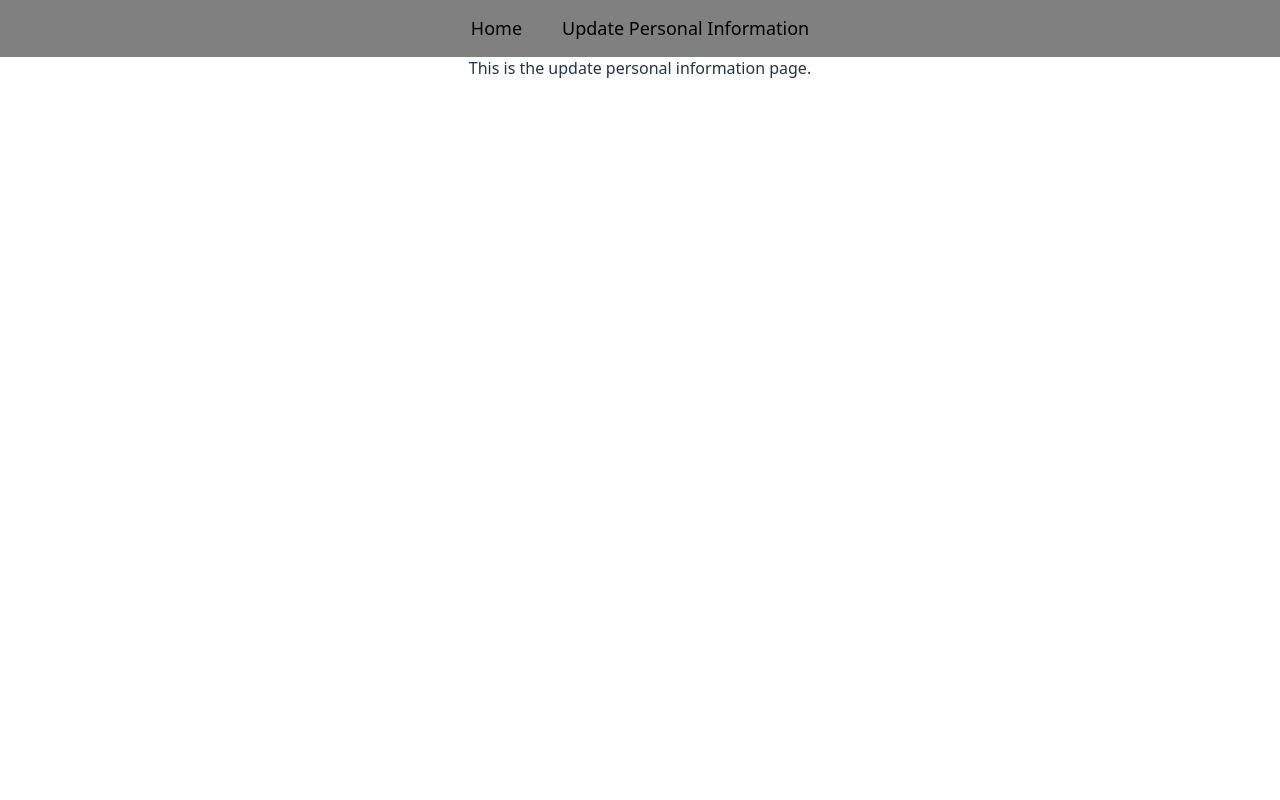
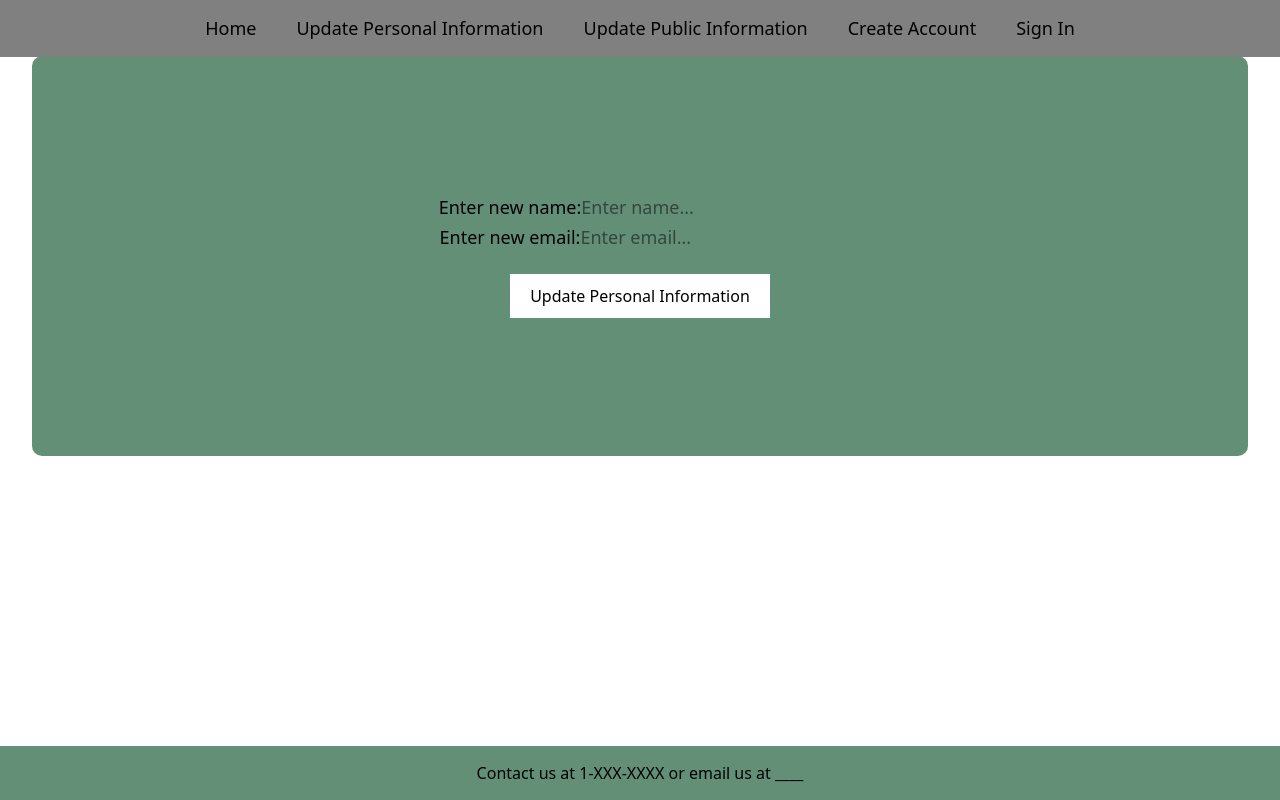
Before and after one commit to Indigenous1151/Qurio, a React app in the folder Frontend/: page /UpdatePersonalInformation in a window 1280 px wide. Built offline with nearby package versions, Linux system fonts and the light colour scheme; no server answers; the HTML template or start-up script is replaced by a standard one.

Commit message:
Updating missing file

```diff
--- a/Frontend/src/components/navbar.tsx
+++ b/Frontend/src/components/navbar.tsx
@@ -10,6 +10,9 @@ export const Navbar = () => {
             <ul>
                 <li><Link to="/">Home</Link></li>
                 <li><Link to="/UpdatePersonalInformation">Update Personal Information</Link></li>
+                <li><Link to="/UpdatePublicInformation">Update Public Information</Link></li>
+                <li><Link to="/create-account">Create Account</Link></li>
+                <li><Link to="/sign-in">Sign In</Link></li>
             </ul>
         </div>
       </div>
--- a/Frontend/src/pages/UpdatePersonalInformation.tsx
+++ b/Frontend/src/pages/UpdatePersonalInformation.tsx
@@ -1,13 +1,88 @@
+import { useState } from "react";
+import { Navbar } from '../components/navbar';
+import { Footer } from '../components/Footer';
+import '../details/UpdateInformation.css';
+import { supabase } from '../supabaseClient/supabaseClient.js';
 
-import { Navbar } from '../components/navbar';
+export function UpdatePersonalInformation(){
+
+  const [full_name, setName] = useState("");
+  const [email, setEmail] = useState("");
+    const [message, setMessage] = useState("");
 
 
-export function UpdatePersonalInformation(){
-    return(
-    <div>
-      <Navbar></Navbar>
-        <h1>Update Personal Information!</h1>
-        <p>This is the update personal information page.</p>
+  const handleSubmit = async () => {
+    try {
+        // // temporary login for testing - remove later
+        // await supabase.auth.signInWithPassword({
+        //     email: 'newuser2@gmail.com',
+        //     password: 'abc'
+        // });
+
+        // const { data: { user } } = await supabase.auth.getUser();
+
+        const { data: { user } } = await supabase.auth.getUser();
+        //console.log("Current user ID:", user?.id); -- remove later, just for testing
+        if (!user) {
+            console.error("No user logged in");
+            return;
+        }
+
+        const response = await fetch('http://localhost:5000/user/personal', {
+            method: 'PUT',
+            headers: {
+                'Content-Type': 'application/json',
+                'X-User-Id': user.id
+            },
+            body: JSON.stringify({
+                full_name: name,
+                email: email
+            })
+        });
+
+        const data = await response.json();
+
+        if (response.ok) {
+            console.log("Updated successfully:", data);
+        } else {
+            console.error("Error:", data.error);
+        }
+    } catch (error) {
+        console.error("Request failed:", error);
+    }
+}
+
+  return(
+  <div>
+    <Navbar></Navbar>
+      <h1 className = "update-info-title">Update Personal Information!</h1>
+      <div className = "enter-info-box">
+        <div className = "enter-info-small-box">
+        <label>
+          Enter new name:
+          <input
+            type="text"
+            value={full_name}
+            onChange={(e) => setName(e.target.value)}
+            placeholder="Enter name..."
+          />
+        </label>
+        </div>
+        <div className = "enter-info-small-box">
+        <label>
+          Enter new email:
+          <input
+            type="text"
+            value={email}
+            onChange={(e) => setEmail(e.target.value)}
+            placeholder="Enter email..."
+          />
+        </label>
+        </div>
+        <button className = "update-button" onClick={handleSubmit}>Update Personal Information</button>
+        <p>{message}</p>
       </div>
+      <Footer></Footer>
+    </div>
     )
 }
```
